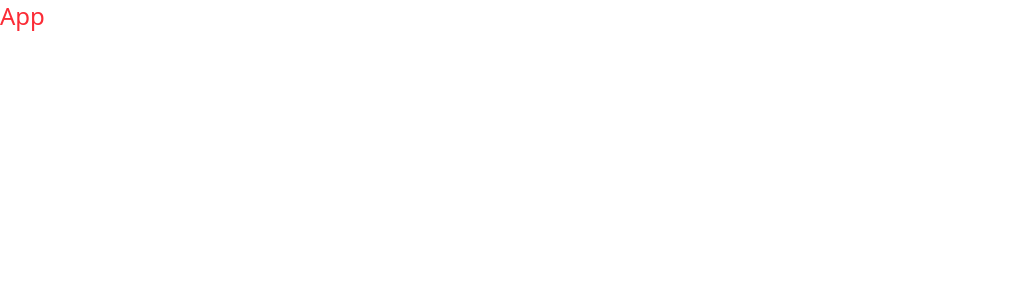
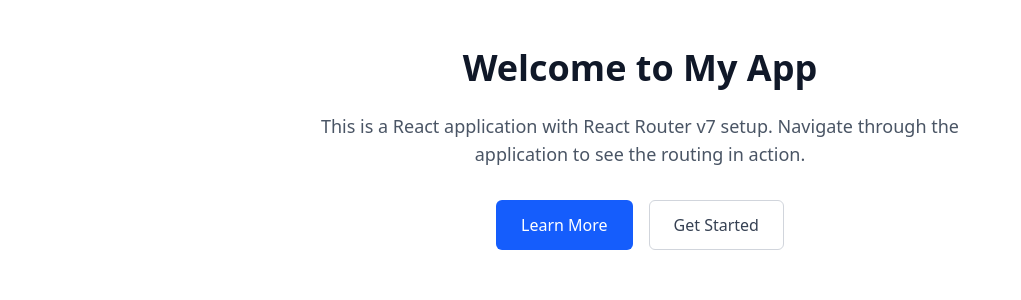
Before and after one commit to R-nasPT/cockpit-demo, a React (Vite) app: page / in a window 1280 px wide. Shown: the top 300 px of the page, without its empty margins (0-1021 px from the left). Built offline with nearby package versions, Linux system fonts and the light colour scheme.

Commit message:
⚙️🏗️ build: set up React Router 🔄🚦 with base routing structure 🛤️ and app router provider 🧩⚙️

```diff
--- a/package.json
+++ b/package.json
@@ -13,10 +13,12 @@
     "@tailwindcss/vite": "^4.1.13",
     "react": "^19.1.1",
     "react-dom": "^19.1.1",
+    "react-router": "^7.9.1",
     "tailwindcss": "^4.1.13"
   },
   "devDependencies": {
     "@eslint/js": "^9.35.0",
+    "@types/node": "^24.5.2",
     "@types/react": "^19.1.13",
     "@types/react-dom": "^19.1.9",
     "@vitejs/plugin-react-swc": "^4.1.0",
--- a/src/App.tsx
+++ /dev/null
@@ -1,3 +0,0 @@
-export default function App() {
-  return <div className="text-red-500 text-2xl">App</div>;
-}
--- /dev/null
+++ b/src/core/router/index.tsx
@@ -0,0 +1,8 @@
+import { createBrowserRouter, RouterProvider } from "react-router";
+import { routes } from "./routes";
+
+const router = createBrowserRouter(routes);
+
+export function AppRouter() {
+  return <RouterProvider router={router} />;
+}
--- /dev/null
+++ b/src/core/router/routes.ts
@@ -0,0 +1,30 @@
+import type { RouteObject } from "react-router";
+import { authRoutes } from "@/features/auth/routes";
+// import { lazy } from "react";
+// import RootLayout from "@/shared/components/layout/RootLayout";
+
+// const LoginPage = lazy(() => import('@/features/auth/pages/LoginPage'));
+// const NotFoundPage = lazy(() => import("@/pages/NotFoundPage"));
+
+export const routes: RouteObject[] = [
+  {
+    path: "/",
+    // element: <RootLayout />,
+    // Component: <RootLayout />,
+    // errorElement: <ErrorPage />,
+    children: [
+      ...authRoutes,
+      //   {
+      //     path: ROUTES.LOGIN,
+      //     element: <LoginPage />,
+      //       --- or ---
+      //     lazy: () => import("../features/auth/pages/LoginPage"),
+      //   },
+      // Catch all
+      //   {
+      //     path: "*",
+      //     element: <NotFoundPage />,
+      //   },
+    ],
+  },
+];
--- /dev/null
+++ b/src/features/auth/routes.ts
@@ -0,0 +1,9 @@
+import type { RouteObject } from "react-router";
+import LoginPage from "@/pages/LoginPage";
+
+export const authRoutes: RouteObject[] = [
+  {
+    path: "/",
+    Component: LoginPage,
+  },
+];
--- a/src/main.tsx
+++ b/src/main.tsx
@@ -1,10 +1,10 @@
 import { StrictMode } from 'react'
 import { createRoot } from 'react-dom/client'
+import { AppRouter } from './core/router'
 import './styles/index.css'
-import App from './App.tsx'
 
 createRoot(document.getElementById('root')!).render(
   <StrictMode>
-    <App />
+    <AppRouter />
   </StrictMode>,
 )
--- /dev/null
+++ b/src/pages/LoginPage/index.tsx
@@ -0,0 +1,26 @@
+export default function LoginPage() {
+  return (
+    <div className="max-w-7xl mx-auto px-4 sm:px-6 lg:px-8 py-12">
+      <div className="text-center">
+        <h1 className="text-4xl font-bold text-gray-900 mb-6">
+          Welcome to My App
+        </h1>
+
+        <p className="text-lg text-gray-600 mb-8 max-w-2xl mx-auto">
+          This is a React application with React Router v7 setup. Navigate
+          through the application to see the routing in action.
+        </p>
+
+        <div className="space-x-4">
+          <button className="inline-flex items-center px-6 py-3 border border-transparent text-base font-medium rounded-md text-white bg-blue-600 hover:bg-blue-700 transition-colors">
+            Learn More
+          </button>
+
+          <button className="inline-flex items-center px-6 py-3 border border-gray-300 text-base font-medium rounded-md text-gray-700 bg-white hover:bg-gray-50 transition-colors">
+            Get Started
+          </button>
+        </div>
+      </div>
+    </div>
+  );
+}
```
Also changed, not shown: 1 other file (tests, documents, lock files or other folders).
